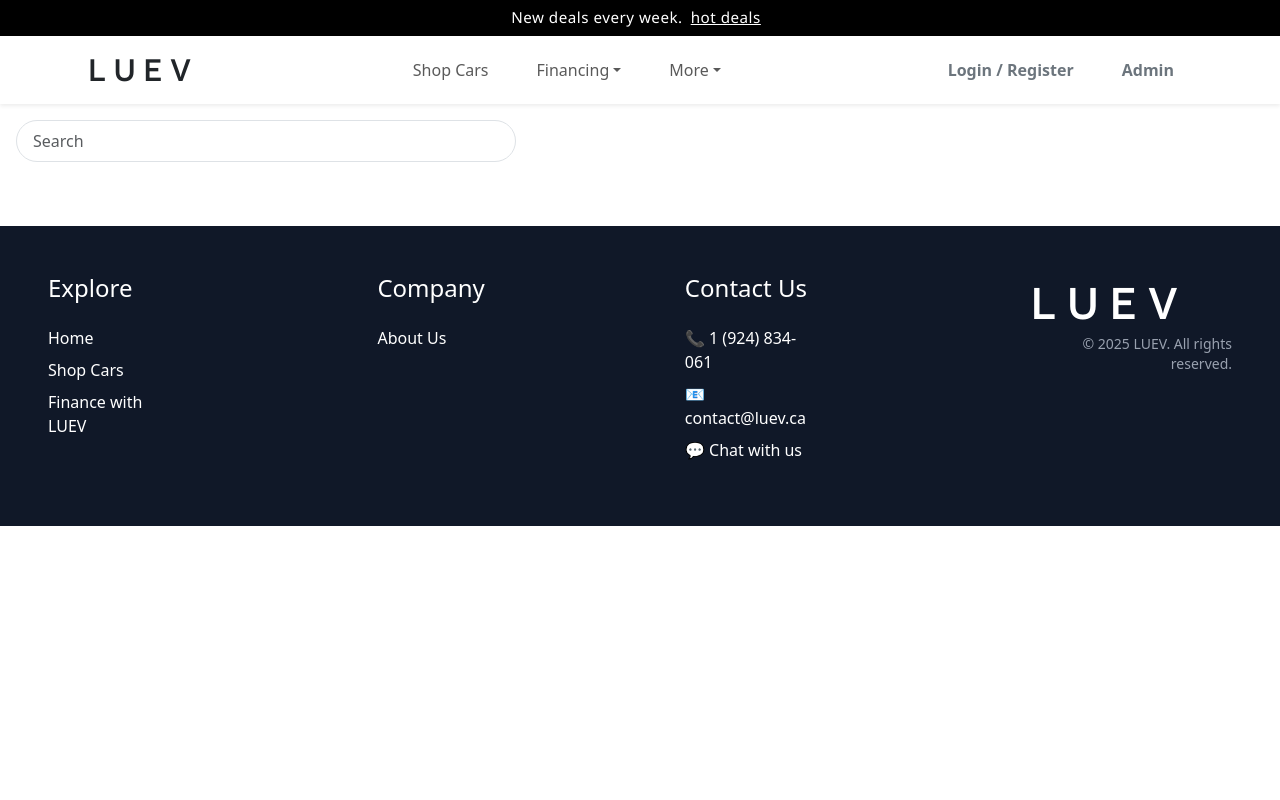
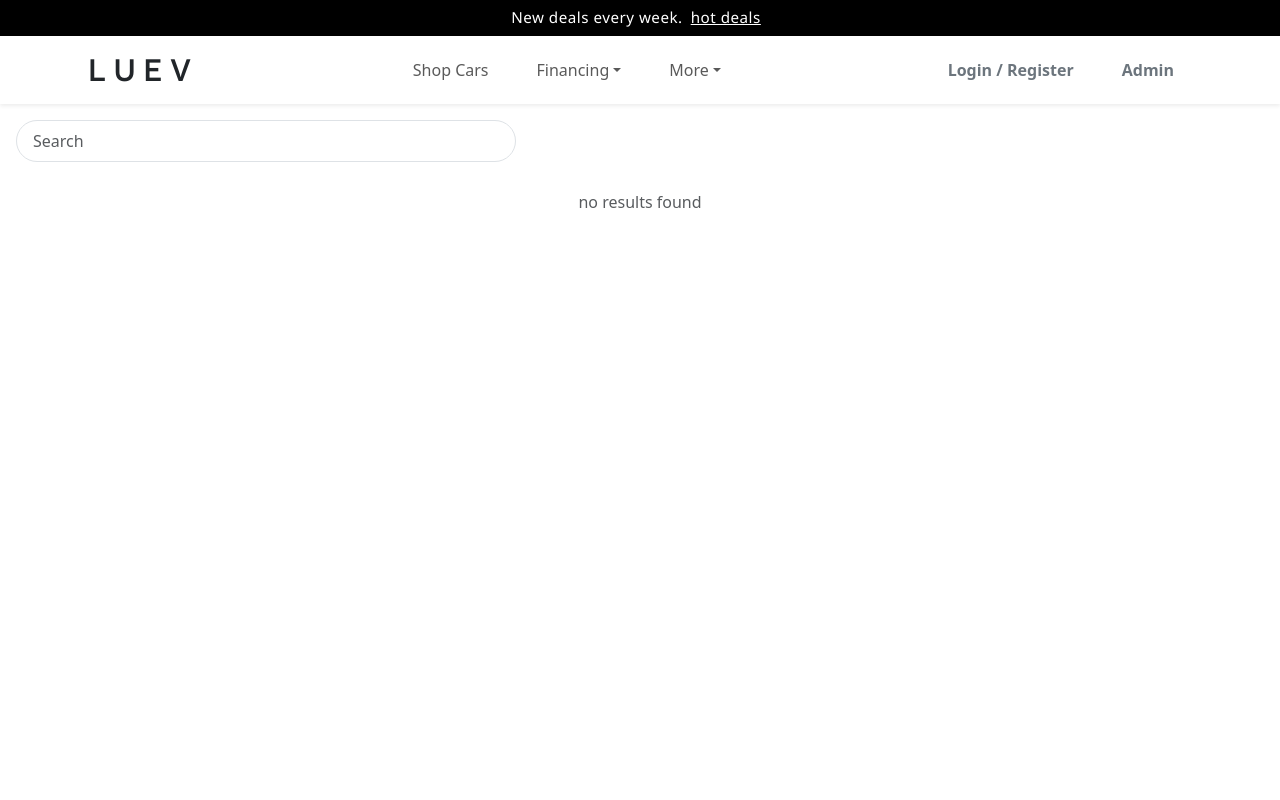
Before and after one commit to mihirpatelyorku/electric-vehicles-store, a React (Vite) app in the folder client(frontend)/: page /cars in a window 1280 px wide. Shown: the top 800 px of the page. Built offline with nearby package versions, Linux system fonts and the light colour scheme; no server answers.

Commit message:
fix footer, searchbar no found return

```diff
--- a/client(frontend)/src/App.jsx
+++ b/client(frontend)/src/App.jsx
@@ -8,13 +8,14 @@ import HotDeals from "./pages/HotDeals";
 import NavbarEle from "./Components/NavbarEle";
 import HowFinancingWorks from "./pages/HowFinancingWorks";
 import CarCalculator from "./pages/CarCalculator";
-import Contact from "./pages/Contact"
+import Contact from "./pages/Contact";
 import Footer from "./Components/Footer";
 import Login from "./pages/login";
 function App() {
   return (
-      <Router>
-        <NavbarEle />
+    <Router>
+      <NavbarEle />
+      <div className="min-h-screen">
         <Routes>
           <Route path="/" element={<Home />} />
           <Route path="/about" element={<About />} />
@@ -27,8 +28,9 @@ function App() {
           <Route path="/contact" element={<Contact />} />
           <Route path="/login" element={<Login />} />
         </Routes>
-        <Footer />
-      </Router>
+      </div>
+      <Footer />
+    </Router>
   );
 }
 
--- a/client(frontend)/src/pages/Shop.jsx
+++ b/client(frontend)/src/pages/Shop.jsx
@@ -25,6 +25,12 @@ function Shop() {
   const filteredResults = data.filter(item =>
     item.name.toLowerCase().includes(search.toLowerCase())
   );
+  if(filteredResults.length==0){
+    return(<>
+    <Search search={search} setSearch={setSearch} />
+    <div className="h-16 flex justify-center items-center"><p className="text-center text-gray opacity-75">no results found</p></div>
+    </>)
+  }
 
   return (
     <>
```
